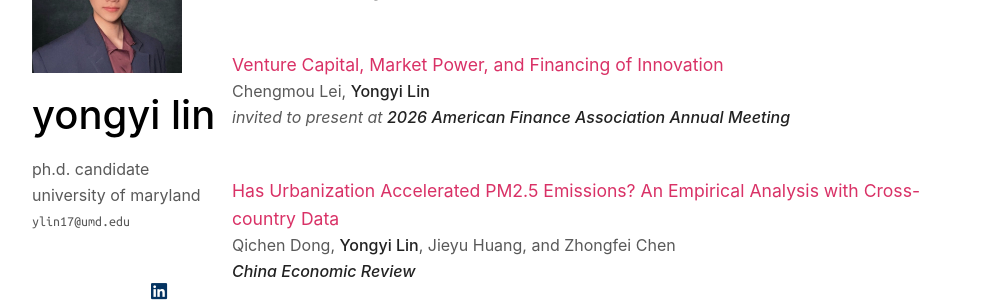
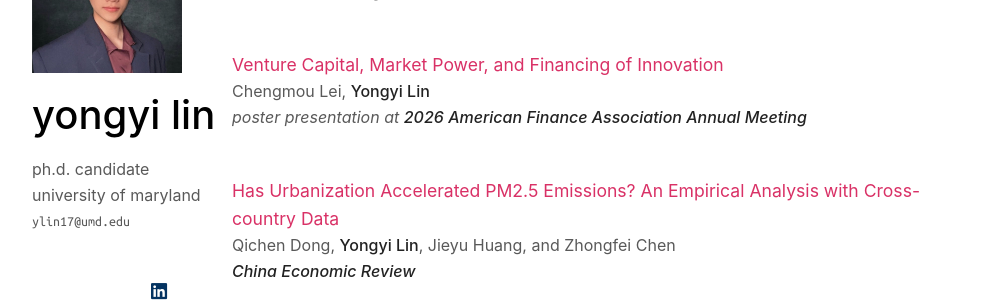
Before and after one commit to yongyi-lin/yongyi-lin.github.io, a Jekyll site: the page built from index.md, in a window 1280 px wide and 900 px high, scrolled down 852 px. Shown: the part 153-454 px from the top of the window, without its empty margins (128-1114 px from the left). Built offline with Jekyll 4.4.1, drawn with Linux system fonts in a browser that asks for light colours; some web fonts are replaced; a style sheet for code colours, icons or effects is not loaded.

Commit message:
Update AFA presentation type to poster presentation

```diff
--- a/_data/publications.yml
+++ b/_data/publications.yml
@@ -17,7 +17,7 @@ main:
   - title: "Venture Capital, Market Power, and Financing of Innovation"
     authors: Chengmou Lei, <strong>Yongyi Lin</strong>
     conference_short: AFA
-    conference: invited to present at <strong>2026 American Finance Association Annual Meeting</strong>
+    conference: poster presentation at <strong>2026 American Finance Association Annual Meeting</strong>
     pdf: https://www.dropbox.com/scl/fi/630p6927873bgt1gaq19w/afa_poster.pdf?rlkey=iix1f25w79kx3athfz216ea11&amp;st=mxzvs3f6&amp;dl=0
 
   - title: "Has Urbanization Accelerated PM2.5 Emissions? An Empirical Analysis with Cross-country Data"
```
